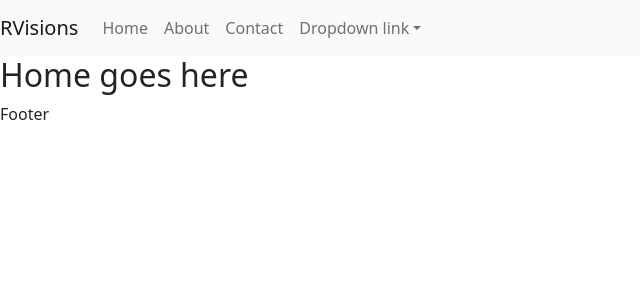
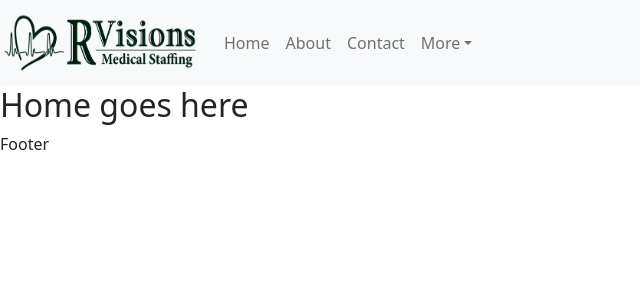
Before and after one commit to villette0/rvisions, a React (Create React App) app: page / in a window 1280 px wide. Shown: the top 300 px of the page, without its empty margins (0-640 px from the left). Built offline with nearby package versions, Linux system fonts and the light colour scheme.

Commit message:
Added logo to Navbar

```diff
--- a/public/index.html
+++ b/public/index.html
@@ -2,7 +2,7 @@
 <html lang="en">
   <head>
     <meta charset="utf-8" />
-    <link rel="icon" href="%PUBLIC_URL%/favicon.ico" />
+    <link rel="icon" href="/public/favicon.ico" />
     <meta name="viewport" content="width=device-width, initial-scale=1" />
     <meta name="theme-color" content="#000000" />
     <meta
--- a/src/App.jsx
+++ b/src/App.jsx
@@ -44,35 +44,35 @@ function App() {
         <title>Rvisions</title>
         <meta name="description" content="Medical Staffing Company"/>
         <meta name="keywords" content="medical,staffing"/>
-        <link rel="icon" href="%PUBLIC_URL%/favicon.ico" />
+        <link rel="icon" href="/public/favicon.ico" />
       <link
         rel="icon"
         sizes="192x192"
-        href="%PUBLIC_URL%/android-chrome-192X192.png"
+        href="/public/android-chrome-192X192.png"
       />
       <link
         rel="icon"
         sizes="512x512"
-        href="%PUBLIC_URL%/android-chrome-512X512.png"
+        href="/public/android-chrome-512X512.png"
       />
         <link
         rel="apple-touch-icon"
         sizes="180x180"
-        href="%PUBLIC_URL%/apple-touch-icon.png"
+        href="/public/apple-touch-icon.png"
       />
       <link
         rel="icon"
         type="image/png"
         sizes="32x32"
-        href="%PUBLIC_URL%/favicon-32x32.png"
+        href="/public/favicon-32x32.png"
       />
       <link
         rel="icon"
         type="image/png"
         sizes="16x16"
-        href="%PUBLIC_URL%/favicon-16x16.png"
+        href="/public/favicon-16x16.png"
       />
-      <link rel="manifest" href="%PUBLIC_URL%/site.webmanifest" />
+      <link rel="manifest" href="/public/site.webmanifest" />
       </Helmet>
 
         <HelmetProvider>
--- a/src/components/Navigation.jsx
+++ b/src/components/Navigation.jsx
@@ -3,11 +3,7 @@ import React from 'react'
 const Navigation = (props) => {
   return (
     <nav className="navbar navbar-expand-lg navbar-light bg-light">
-      <a className="navbar-brand" href="#">RVisions</a>
-  <button className="navbar-toggler" type="button" data-toggle="collapse" data-target="#navbarNavDropdown" aria-controls="navbarNavDropdown" aria-expanded="false" aria-label="Toggle navigation">
-    <span className="navbar-toggler-icon"></span>
-  </button>
-  <div className="collapse navbar-collapse" id="navbarNavDropdown">
+      <a className="navbar-brand" href="#Home" onClick={()=>props.setCurrentPage("Home")}><img src="../../images/R_Visions_Medical_Staffing_PNG.png" title="logo" width="200" height="60" class="block" alt="R-Visions logo"></img></a>
 
     <ul className="navbar-nav">
       <li className="nav-item">
@@ -20,8 +16,8 @@ const Navigation = (props) => {
         <a className="nav-link" href="#ContactUs"  onClick={()=>props.setCurrentPage("ContactUs")}>Contact</a>
       </li>
       <li className="nav-item dropdown">
-      <a className="nav-link dropdown-toggle" href="#" id="navbarDropdownMenuLink" data-toggle="dropdown" aria-haspopup="true" aria-expanded="false">
-          Dropdown link
+      <a className="nav-link dropdown-toggle" href="#Nothing" id="navbarDropdownMenuLink" data-toggle="dropdown" aria-expanded="false">
+          More
         </a>
         <div className="dropdown-menu" aria-labelledby="navbarDropdownMenuLink">
           <a className="dropdown-item" href="#TravelingPros"  onClick={()=>props.setCurrentPage("TravelingPros")}>Traveling Professionals</a>
@@ -30,7 +26,6 @@ const Navigation = (props) => {
         </div>
       </li>
     </ul>
-    </div>
   </nav>
   )
 }
--- a/src/style.css
+++ b/src/style.css
@@ -1,14 +1,24 @@
-/* nav ul li {
-    display: inline;
+/* Justify spacing of navbar
+.navbar-nav,
+.mr-auto {
+flex: 1;
+margin: auto !important;
+display: flex;
+justify-content: space-between;
 }
+ */
 
-nav {
-    background-color: green;
-    padding: 5vh;
-    color: white;
 
-} */
 
-.navbar-nav>li {
-    float: none;
-}
+ .dropdown, .dropup{
+    position:static!important;
+  }
+  .wrapper{
+    position:relative;
+    width:80%;
+  }
+  ul.dropdown-menu{
+    right:auto!important;
+    left:0!important;
+    top:0;
+  }
```
Also changed, not shown: public/images/R_Visions_Medical_Staffing_PNG.png (added).
